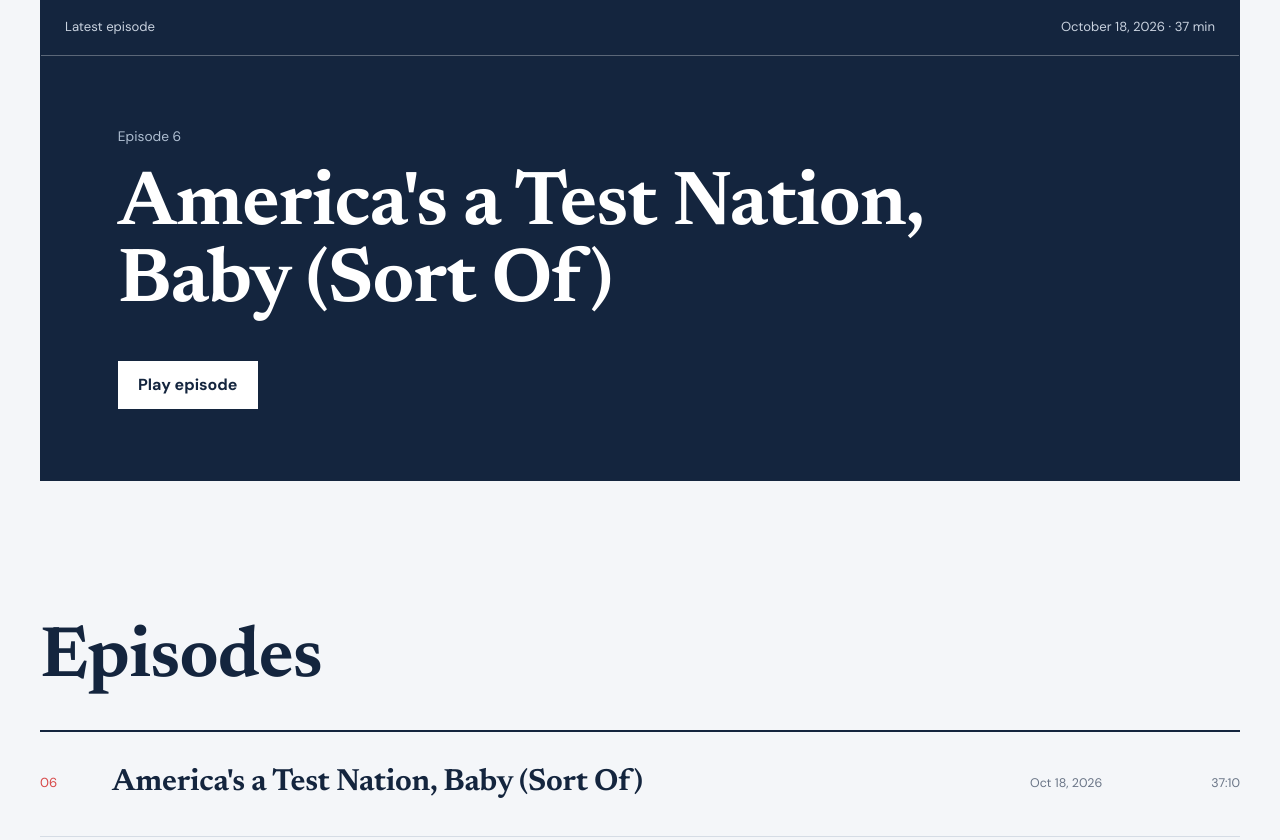
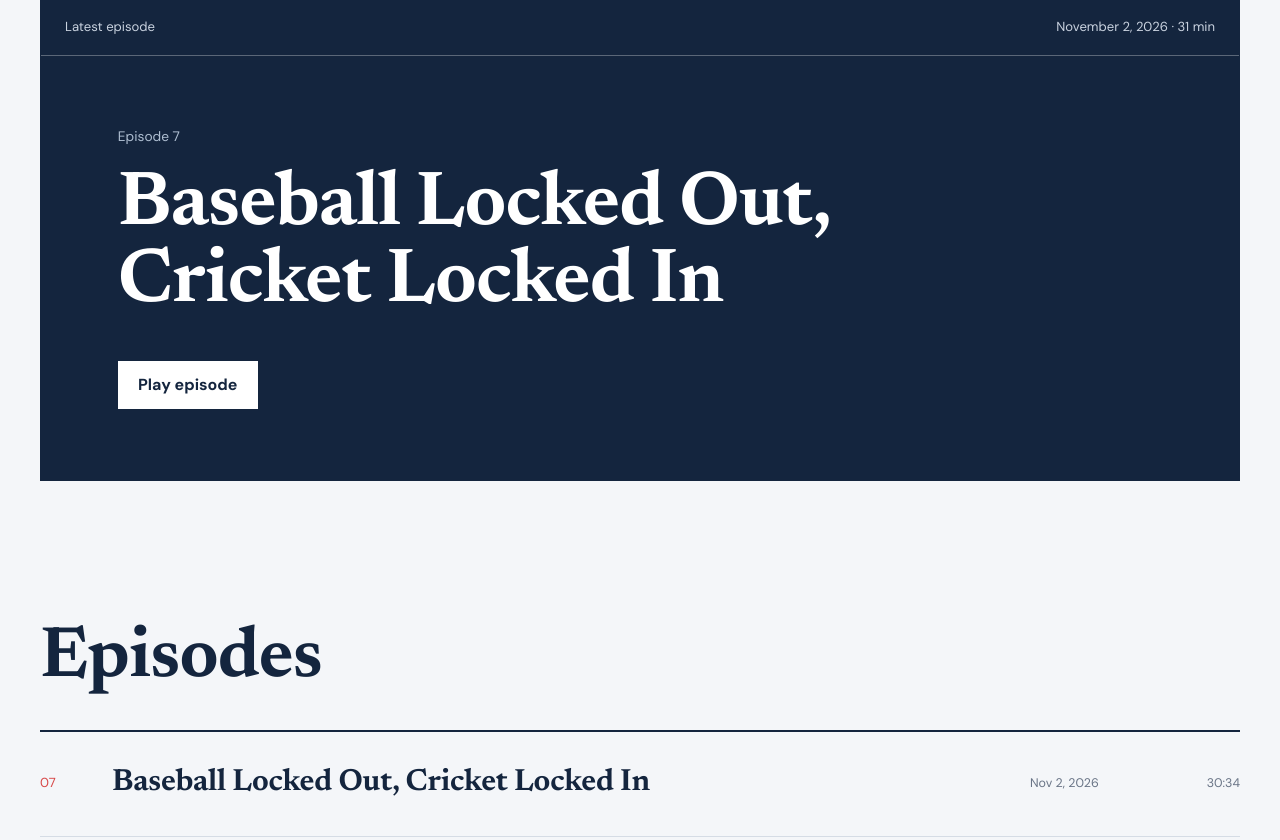
Before and after one commit to dhruv4/the-american-over, a plain HTML site: page index.html in a window 1280 px wide. Shown: the part 800-1640 px from the top of the page. Drawn offline with Linux system fonts and the light colour scheme.

Commit message:
Update episodes from RSS

```diff
--- a/index.html
+++ b/index.html
@@ -35,7 +35,7 @@
           <p class="dek">A podcast about cricket in the USA, including Major League Cricket and the national team.</p>
           <div class="intro-links">
             <!-- rss:latest-link:start -->
-            <a class="primary-link" href="https://zencastr.com/z/NidlwmUq" target="_blank" rel="noreferrer">Listen to the latest episode</a>
+            <a class="primary-link" href="https://zencastr.com/z/NIqxHpul" target="_blank" rel="noreferrer">Listen to the latest episode</a>
             <!-- rss:latest-link:end -->
             <a href="#episodes">See all episodes</a>
           </div>
@@ -50,12 +50,12 @@
       <section class="latest" aria-labelledby="latest-title">
         <div class="section-heading">
           <p>Latest episode</p>
-          <p>October 18, 2026 · 37 min</p>
+          <p>November 2, 2026 · 31 min</p>
         </div>
         <div class="latest-body">
-          <p class="episode-no">Episode 6</p>
-          <h2 id="latest-title">America's a Test Nation, Baby (Sort Of)</h2>
-          <a class="primary-link light" href="https://zencastr.com/z/NidlwmUq" target="_blank" rel="noreferrer">Play episode</a>
+          <p class="episode-no">Episode 7</p>
+          <h2 id="latest-title">Baseball Locked Out, Cricket Locked In</h2>
+          <a class="primary-link light" href="https://zencastr.com/z/NIqxHpul" target="_blank" rel="noreferrer">Play episode</a>
         </div>
       </section>
       <!-- rss:latest-card:end -->
@@ -66,6 +66,7 @@
         </div>
         <!-- rss:episode-list:start -->
         <ol class="episode-list">
+          <li><a href="https://zencastr.com/z/NIqxHpul" target="_blank" rel="noreferrer"><span class="episode-number">07</span><span class="episode-title">Baseball Locked Out, Cricket Locked In</span><span class="episode-date">Nov 2, 2026</span><span class="episode-length">30:34</span></a></li>
           <li><a href="https://zencastr.com/z/NidlwmUq" target="_blank" rel="noreferrer"><span class="episode-number">06</span><span class="episode-title">America's a Test Nation, Baby (Sort Of)</span><span class="episode-date">Oct 18, 2026</span><span class="episode-length">37:10</span></a></li>
           <li><a href="https://zencastr.com/z/04mIsd9W" target="_blank" rel="noreferrer"><span class="episode-number">05</span><span class="episode-title">We Qualified!… for the Qualifiers</span><span class="episode-date">Oct 13, 2026</span><span class="episode-length">29:14</span></a></li>
           <li><a href="https://zencastr.com/z/iiejMkJU" target="_blank" rel="noreferrer"><span class="episode-number">04</span><span class="episode-title">Is the Cricket World Cup really the World Cup?</span><span class="episode-date">Oct 4, 2026</span><span class="episode-length">29:58</span></a></li>
```
